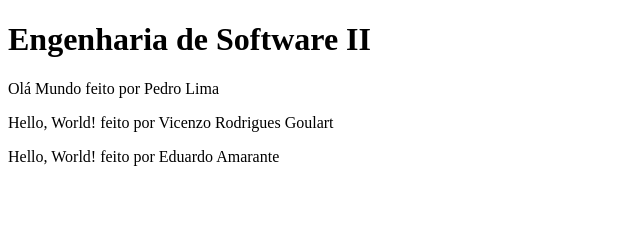
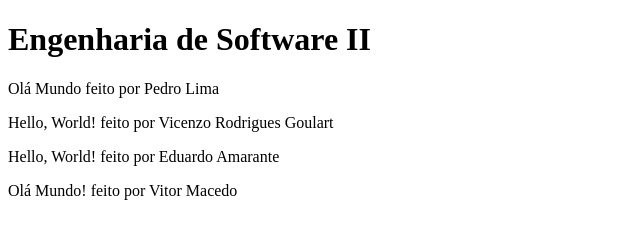
Before and after one commit to PedroHSiqueira/Engenharia_Software_II, a plain HTML site: page index.html in a window 1280 px wide. Shown: the whole page, without its empty margins (0-640 px from the left). Drawn offline with Linux system fonts and the light colour scheme.

Commit message:
Alteração_Feita_Por_Vitor

```diff
--- a/index.html
+++ b/index.html
@@ -10,5 +10,6 @@
     <p>Olá Mundo feito por Pedro Lima</p>
     <p>Hello, World! feito por Vicenzo Rodrigues Goulart</p>
     <p>Hello, World! feito por Eduardo Amarante</p>
+    <p>Olá Mundo! feito por Vitor Macedo</p>
 </body>
 </html>
```
